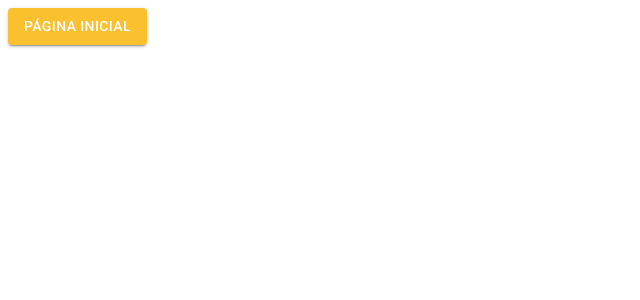
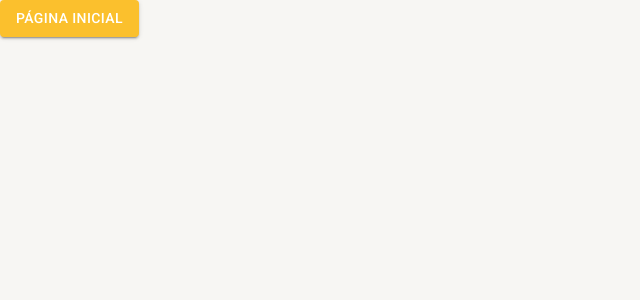
Before and after one commit to deyvsonaguiar/react-material-ui-curso-ts, a React (Create React App) app: page /pagina-inicial in a window 1280 px wide. Shown: the top 300 px of the page, without its empty margins (0-640 px from the left). Built offline with nearby package versions, Linux system fonts and the light colour scheme.

Commit message:
feat: adicionando troca de tema MUI Dark

```diff
--- /dev/null
+++ b/src/App.css
@@ -0,0 +1,4 @@
+body {
+  margin: 0;
+  padding: 0;
+}
--- a/src/index.tsx
+++ b/src/index.tsx
@@ -2,6 +2,8 @@
 import ReactDOM from 'react-dom/client';
 
 import {App} from './App';
+
+import './App.css';
 
 const root = ReactDOM.createRoot(
   document.getElementById('root') as HTMLElement
--- a/src/routes/index.tsx
+++ b/src/routes/index.tsx
@@ -1,11 +1,15 @@
 import { Button } from "@mui/material"
 import { Routes, Route, Navigate } from "react-router-dom"
+import { useAppThemeContext } from "../shared/contexts"
 
 export const AppRoutes = () => {
+
+  const { toggleTheme } = useAppThemeContext()
+
   return (
     <Routes>
       <Route path="/pagina-inicial"
-      element={<Button variant='contained' color='primary'>Página Inicial</Button> }
+        element={<Button variant='contained' color='primary' onClick={toggleTheme}>Página Inicial</Button> }
       />
       <Route path="*" element={<Navigate to="/pagina-inicial" />} />
     </Routes>
--- /dev/null
+++ b/src/shared/contexts/ThemeContext.tsx
@@ -0,0 +1,44 @@
+import React, { createContext, useCallback, useContext, useMemo, useState } from "react";
+import { ThemeProvider } from '@mui/material';
+import { Box } from '@mui/system'
+import { DarkTheme, LightTheme } from "../themes";
+
+interface IThemeContextData {
+  themeName: 'light' | 'dark'
+  toggleTheme: () => void
+}
+
+interface IAppThemeProviderProps {
+  children: React.ReactNode
+}
+
+const ThemeContext = createContext({} as IThemeContextData)
+
+export const useAppThemeContext = () => {
+  return useContext(ThemeContext)
+}
+
+export const AppThemeProvider: React.FC<IAppThemeProviderProps> = ({ children }) => {
+
+  const [themeName, setThemeName] = useState<'light' | 'dark'>('light')
+
+  const toggleTheme = useCallback(() => {
+    setThemeName(oldThemeName => oldThemeName === 'light' ? 'dark' : 'light')
+  }, [])
+
+  const theme = useMemo(() => {
+    if(themeName === 'light') return LightTheme
+    return DarkTheme
+  }, [themeName])
+
+  return (
+    <ThemeContext.Provider value={{ themeName, toggleTheme }}>
+      <ThemeProvider theme={theme}>
+        <Box width='100vw' height='100vh' bgcolor={theme.palette.background.default}>
+          {children}
+        </Box>
+      </ThemeProvider>
+    </ThemeContext.Provider>
+  )
+
+}
--- a/src/shared/contexts/index.ts
+++ b/src/shared/contexts/index.ts
@@ -1 +1 @@
-export {}
+export * from './ThemeContext'
--- /dev/null
+++ b/src/shared/themes/Dark.ts
@@ -0,0 +1,23 @@
+import { createTheme } from '@mui/material'
+import { cyan, yellow } from '@mui/material/colors'
+
+export const DarkTheme = createTheme({
+  palette: {
+    primary: {
+      main: yellow[700],
+      dark: yellow[800],
+      light: yellow[500],
+      contrastText: '#ffffff',
+    },
+    secondary: {
+      main: cyan[500],
+      dark: cyan[400],
+      light: cyan[300],
+      contrastText: '#ffffff',
+    },
+    background: {
+      default: '#303134',
+      paper: '#202124',
+    }
+  }
+})
--- a/src/shared/themes/index.ts
+++ b/src/shared/themes/index.ts
@@ -1 +1,2 @@
 export * from './Light'
+export * from './Dark'
```
Also changed, not shown: src/App.tsx (+4 -4 lines).
